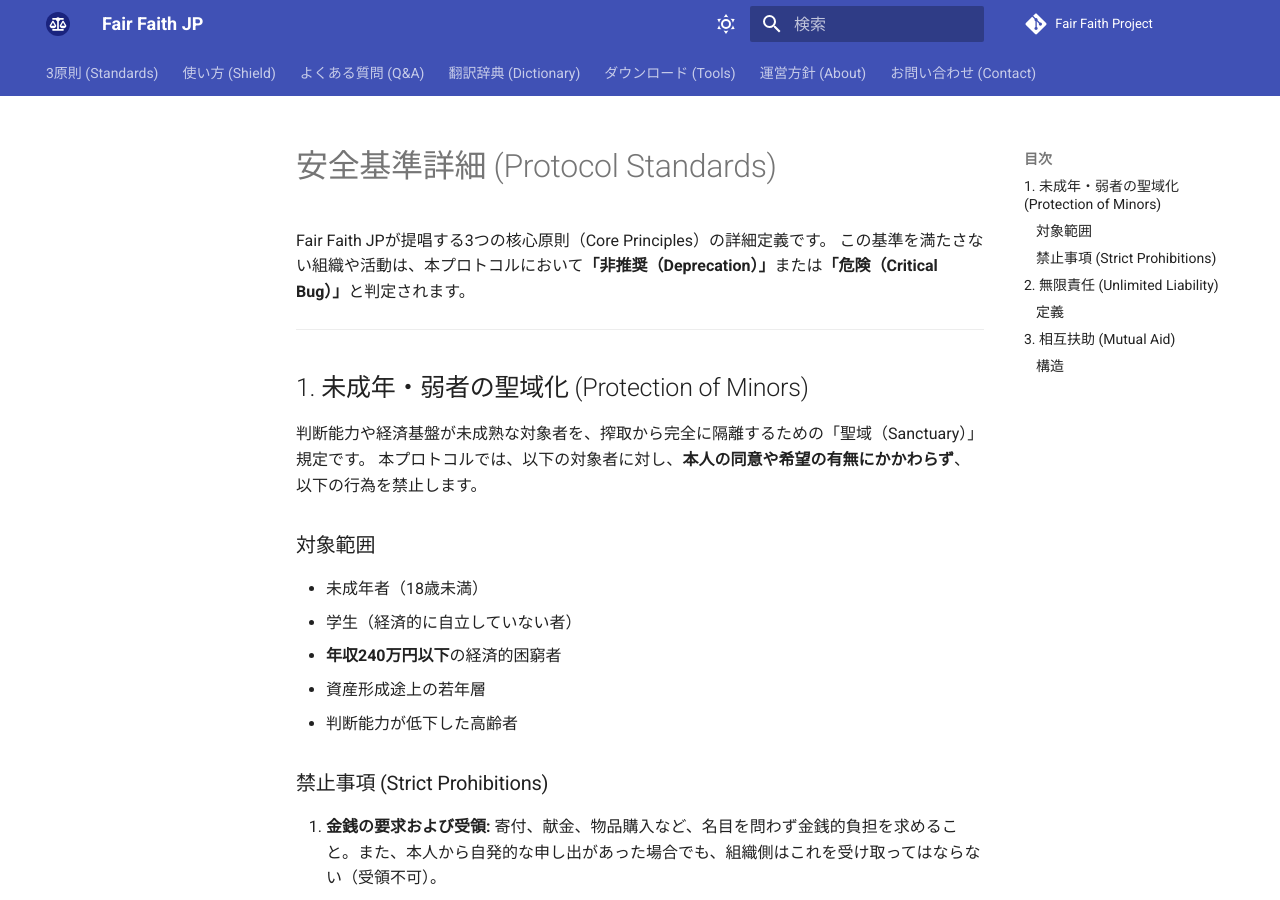
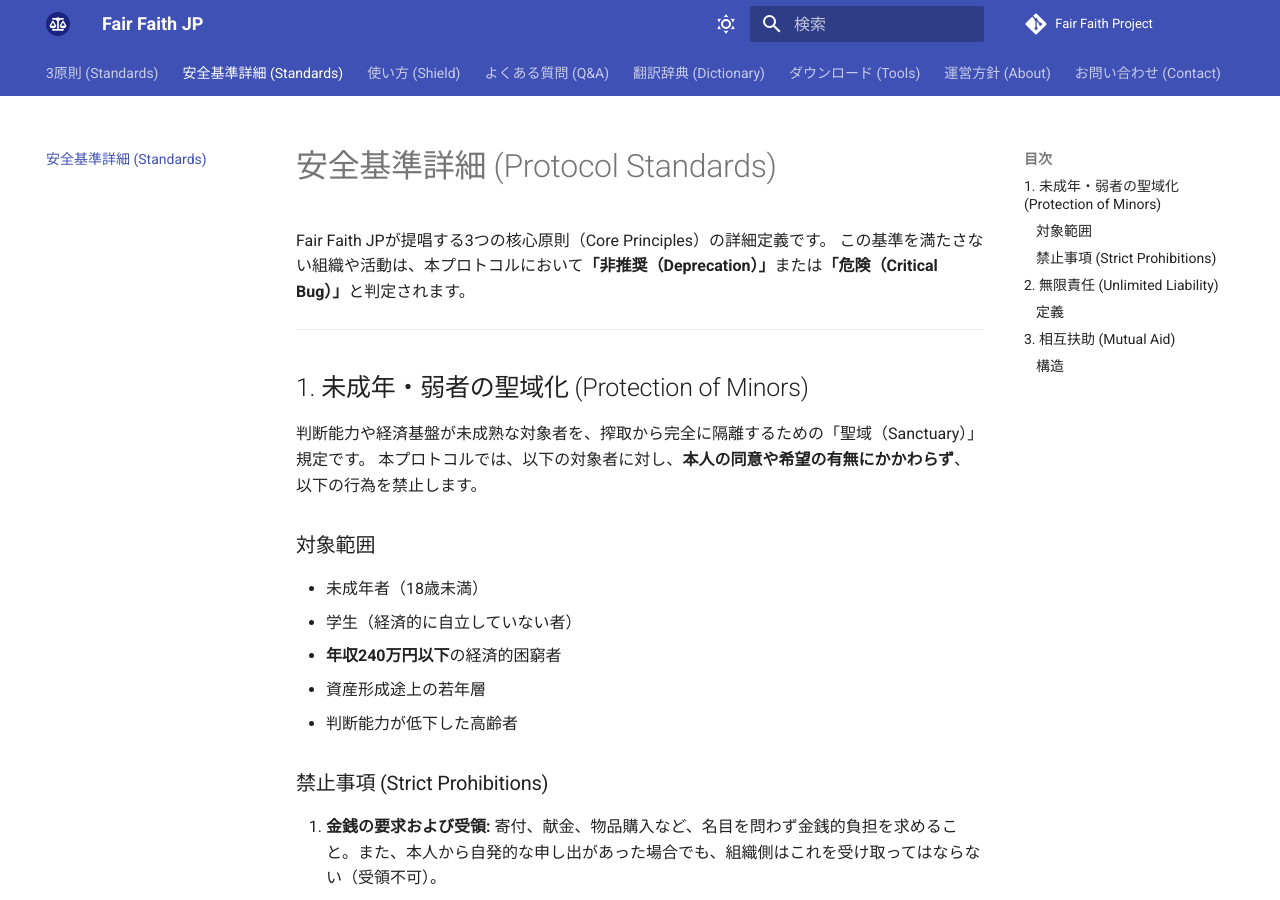
Before and after one commit to fair-faith-project/fair-faith-project.github.io, an MkDocs documentation site: the page built from docs/standards.md, in a window 1280 px wide and 900 px high. Built offline with MkDocs 1.6.1 and Material for MkDocs 9.7.7, drawn with Linux system fonts in a browser that asks for light colours; comment, search, counter and statistics services are not loaded.

Commit message:
Update mkdocs.yml

```diff
--- a/mkdocs.yml
+++ b/mkdocs.yml
@@ -37,6 +37,7 @@ theme:
 # ページ構成（メニュー順）
 nav:
   - 3原則 (Standards): index.md
+  - 安全基準詳細 (Standards): standards.md
   - 使い方 (Shield): usage.md
   - よくある質問 (Q&A): faq.md
   - 翻訳辞典 (Dictionary): dictionary.md
```
